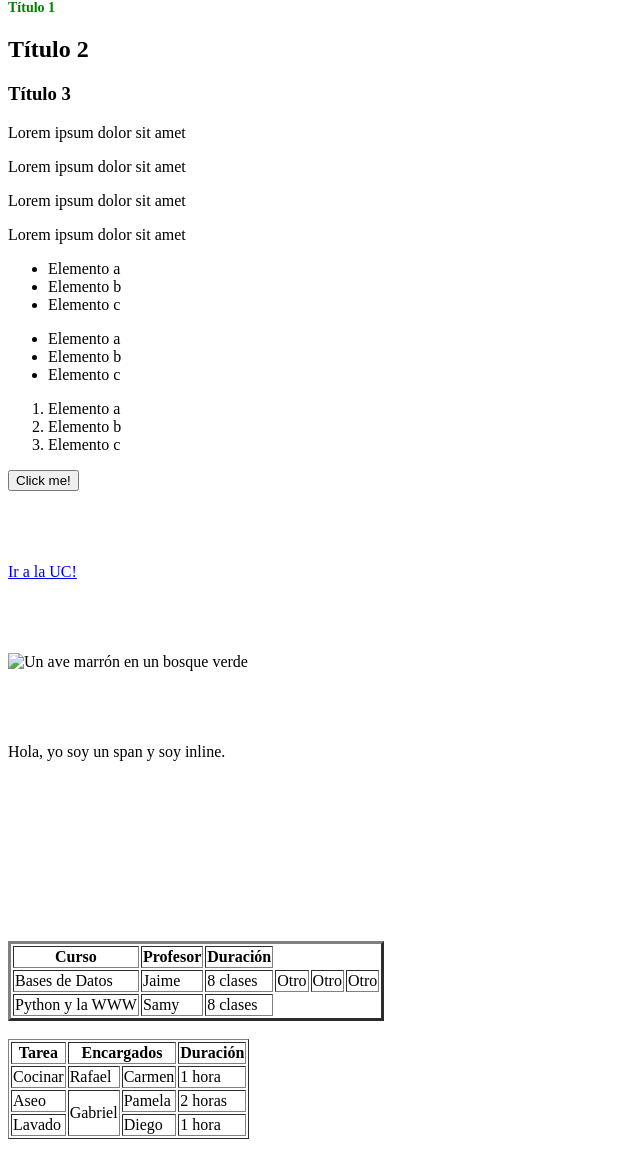
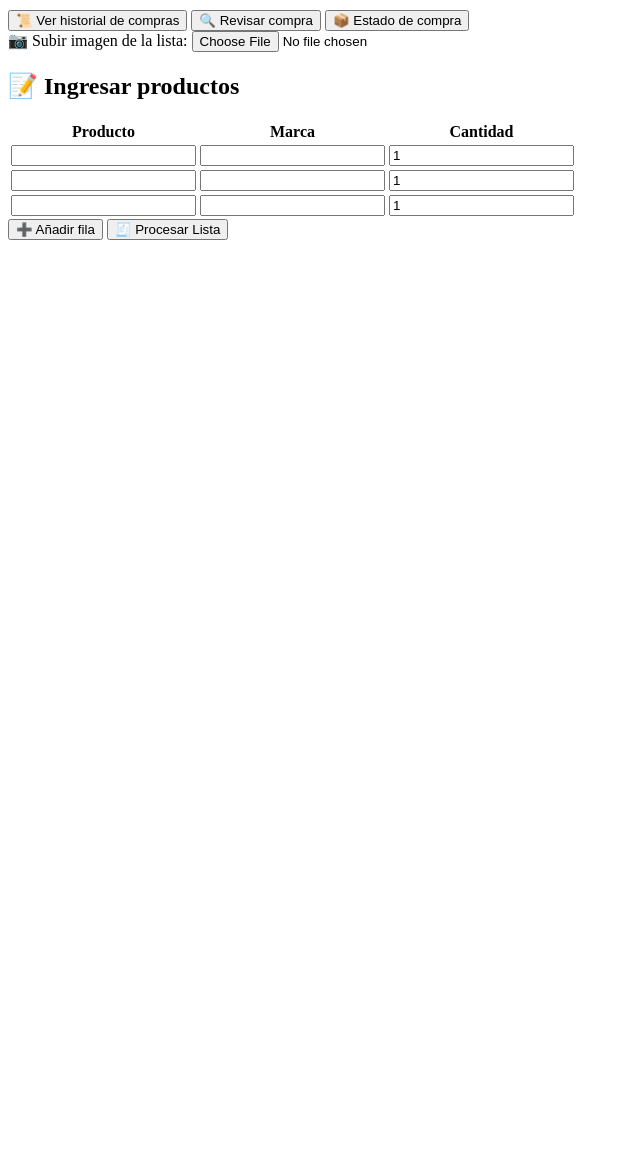
Before and after one commit to iscatalan/aws-test, a plain HTML site: page Amplify_test/index.html in a window 1280 px wide. Shown: the part 71-1236 px from the top of the page, without its empty margins (0-640 px from the left). After the commit the page ends 800 px from the top, so only its background shows below. Drawn offline with Linux system fonts and the light colour scheme.

Commit message:
html actualizado

```diff
--- a/Amplify_test/index.html
+++ b/Amplify_test/index.html
@@ -1,119 +1,77 @@
 <!DOCTYPE html>
-<html>
-  <head>
-    <title>Esta es mi página web</title>
-    <meta charset="UTF-8" />
-    <link rel="stylesheet" href="style.css" />
-  </head>
+<html lang="es">
+<head>
+    <meta charset="UTF-8">
+    <meta name="viewport" content="width=device-width, initial-scale=1.0">
+    <title>ListoMarket</title>
+    <link rel="stylesheet" href="style.css">
+</head>
+<body>
+    <div class="container">
+        <h1>🛒 ListoMarket</h1>
 
-  <body>
-    <span>EXAMPLE.COM</span>
-    <div>
-      Hola, <span>"Sebastián"</span> |
-      <a href="http://google.com">"Ir a Google"</a> |
-      <a href="http://uc.com">Ir a la UC</a>
-    </div>
-    <span>¡Bienvnido a esta página!</span>
+        <div class="botones-acciones">
+            <button>📜 Ver historial de compras</button>
+            <button>🔍 Revisar compra</button>
+            <button>📦 Estado de compra</button>
+        </div>
 
-    <h1 style="font-size: 14px; color: green">Título 1</h1>
-    <h2>Título 2</h2>
-    <h3>Título 3</h3>
+        <form id="form-lista">
+            <label for="foto-lista">📷 Subir imagen de la lista:</label>
+            <input type="file" id="foto-lista" accept="image/*">
 
-    <p class="big">Lorem ipsum dolor sit amet</p>
-    <p class="big red">Lorem ipsum dolor sit amet</p>
-    <p class="big red dark-bg">Lorem ipsum dolor sit amet</p>
-    <p>Lorem ipsum dolor sit amet</p>
+            <h2>📝 Ingresar productos</h2>
 
-    <ul class="red" id="list">
-      <li>Elemento a</li>
-      <li>Elemento b</li>
-      <li>Elemento c</li>
-    </ul>
+            <table id="tabla-productos">
+                <thead>
+                    <tr>
+                        <th>Producto</th>
+                        <th>Marca</th>
+                        <th>Cantidad</th>
+                    </tr>
+                </thead>
+                <tbody>
+                    <tr>
+                        <td><input type="text" name="producto1" required></td>
+                        <td><input type="text" name="marca1"></td>
+                        <td><input type="number" name="cantidad1" min="1" value="1"></td>
+                    </tr>
+                    <tr>
+                        <td><input type="text" name="producto2"></td>
+                        <td><input type="text" name="marca2"></td>
+                        <td><input type="number" name="cantidad2" min="1" value="1"></td>
+                    </tr>
+                    <tr>
+                        <td><input type="text" name="producto3"></td>
+                        <td><input type="text" name="marca3"></td>
+                        <td><input type="number" name="cantidad3" min="1" value="1"></td>
+                    </tr>
+                </tbody>
+            </table>
 
-    <ul class="red">
-      <li>Elemento a</li>
-      <li>Elemento b</li>
-      <li>Elemento c</li>
-    </ul>
+            <button type="button" id="agregar-fila">➕ Añadir fila</button>
 
-    <ol>
-      <li>Elemento a</li>
-      <li>Elemento b</li>
-      <li>Elemento c</li>
-    </ol>
-
-    <button>Click me!</button>
-    <br /><br /><br /><br /><br />
-
-    <a href="https://uc.cl" target="_blank">Ir a la UC!</a>
-
-    <br /><br /><br /><br /><br />
-
-    <img
-      src="chucao.jpg"
-      title="El chucao"
-      alt="Un ave marrón en un bosque verde"
-    />
-    <br /><br /><br /><br /><br />
-
-    <div>Hola, <span id="span-test">yo soy un span</span> y soy inline.</div>
-
-    <br /><br /><br /><br /><br />
-
-    <div class="parent">
-      <div class="child"></div>
+            <button type="submit" class="boton-principal">🧾 Procesar Lista</button>
+        </form>
     </div>
 
-    <br /><br /><br /><br /><br />
+    <script>
+        let contadorFilas = 3;
 
-    <table border="3">
-      <tr>
-        <th>Curso</th>
-        <th>Profesor</th>
-        <th>Duración</th>
-      </tr>
-      <tr>
-        <td>Bases de Datos</td>
-        <td>Jaime</td>
-        <td>8 clases</td>
-        <td>Otro</td>
-        <td>Otro</td>
-        <td>Otro</td>
-      </tr>
-      <tr>
-        <td>Python y la WWW</td>
-        <td>Samy</td>
-        <td>8 clases</td>
-      </tr>
-    </table>
+        document.getElementById("agregar-fila").addEventListener("click", () => {
+            contadorFilas++;
 
-    <br />
+            const tabla = document.getElementById("tabla-productos").getElementsByTagName("tbody")[0];
+            const fila = document.createElement("tr");
 
-    <table border="1">
-      <tr>
-        <th>Tarea</th>
-        <th colspan="2">Encargados</th>
-        <th>Duración</th>
-      </tr>
-      <tr>
-        <td>Cocinar</td>
-        <td>Rafael</td>
-        <td>Carmen</td>
-        <td>1 hora</td>
-      </tr>
-      <tr>
-        <td>Aseo</td>
-        <td rowspan="2">Gabriel</td>
-        <td>Pamela</td>
-        <td>2 horas</td>
-      </tr>
-      <tr>
-        <td>Lavado</td>
-        <td>Diego</td>
-        <td>1 hora</td>
-      </tr>
-    </table>
+            fila.innerHTML = `
+                <td><input type="text" name="producto${contadorFilas}"></td>
+                <td><input type="text" name="marca${contadorFilas}"></td>
+                <td><input type="number" name="cantidad${contadorFilas}" min="1" value="1"></td>
+            `;
 
-    <br />
-  </body>
+            tabla.appendChild(fila);
+        });
+    </script>
+</body>
 </html>
```
